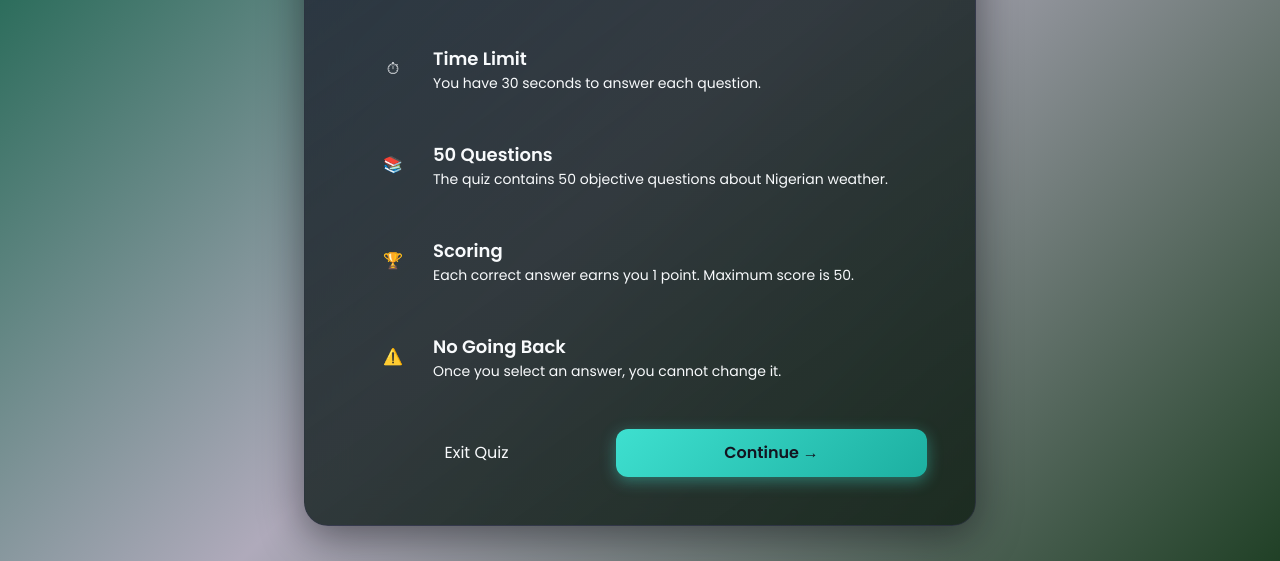
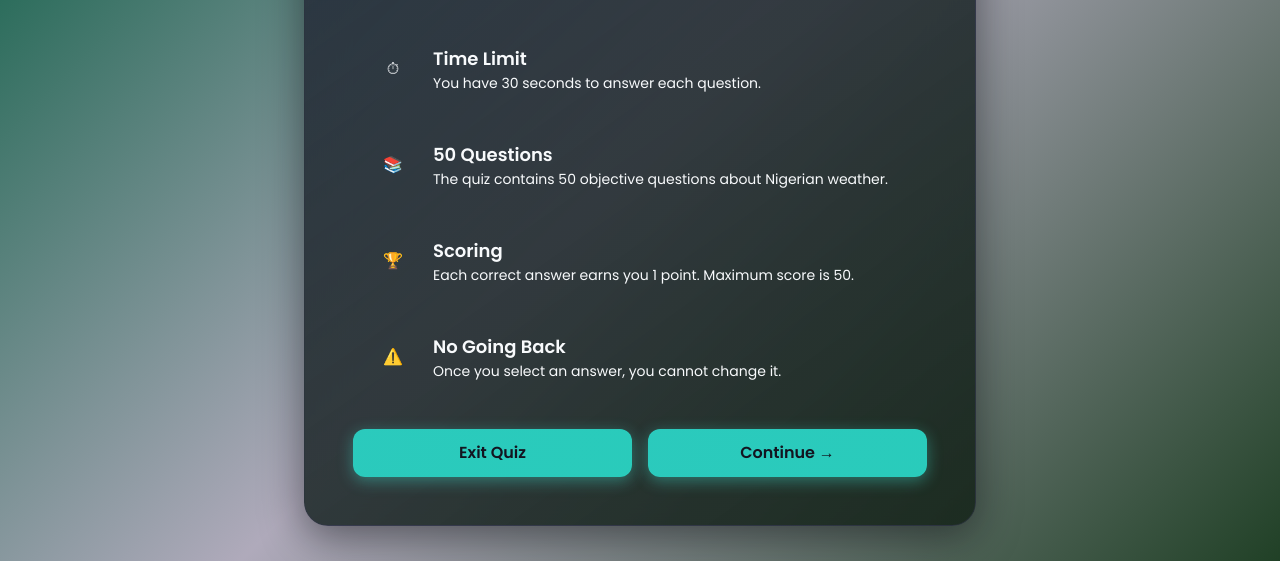
Before and after one commit to EmmanuelVictory/Js-Quiz-App, a website: page index.html in a window 1280 px wide. Shown: the part 239-800 px from the top of the page. Drawn offline with nearby package versions, Linux system fonts and the light colour scheme; files that its build step writes are made by us from their sources.

Commit message:
Gradient changes

```diff
--- a/input.css
+++ b/input.css
@@ -15,9 +15,9 @@
   --border: 230 20% 25%;
   --gradient-bg: linear-gradient(135deg, hsl(161, 88%, 19%) 0%, hsl(259, 11%, 70%) 50%, hsl(131, 33%, 19%) 100%);
   --gradient-card: linear-gradient(145deg, hsl(230 25% 18% / 0.8) 0%, hsla(136, 25%, 12%, 0.9) 100%);
-  --gradient-primary: linear-gradient(135deg, hsl(174 72% 56%) 0%, hsl(174 72% 40%) 100%);
+  --gradient-primary: linear-gradient(135deg, hsl(175, 65%, 48%)  0%, hsl(174, 66%, 48%) 100%);
   --shadow-card: 0 10px 40px hsl(230 25% 5% / 0.5);
-  --shadow-glow: 0 0 30px hsl(174 72% 56% / 0.3);
+  --shadow-glow: 0 0 30px hsla(174, 72%, 56%, 0.484);
 }
 
 body {
--- a/quiz.js
+++ b/quiz.js
@@ -137,7 +137,7 @@ function renderRulesPage() {
           </div>
         </div>
         <div class="flex flex-col sm:flex-row gap-4">
-          <button onclick="handleExit()" class="btn-secondary flex-1">Exit Quiz</button>
+          <button onclick="handleExit()" class="btn-primary flex-1">Exit Quiz</button>
           <button onclick="handleContinue()" class="btn-primary flex-1">Continue →</button>
         </div>
       </div>
```
